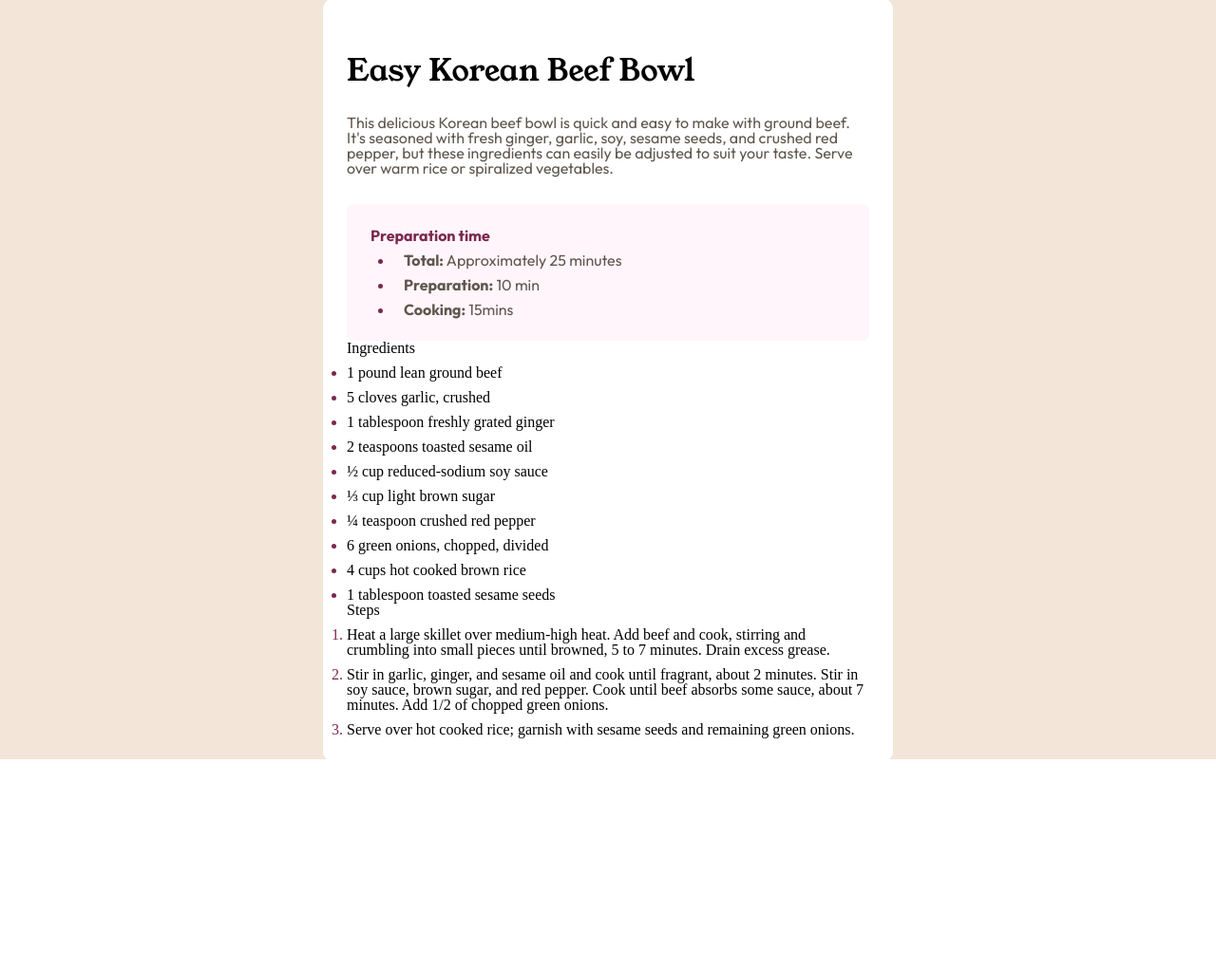
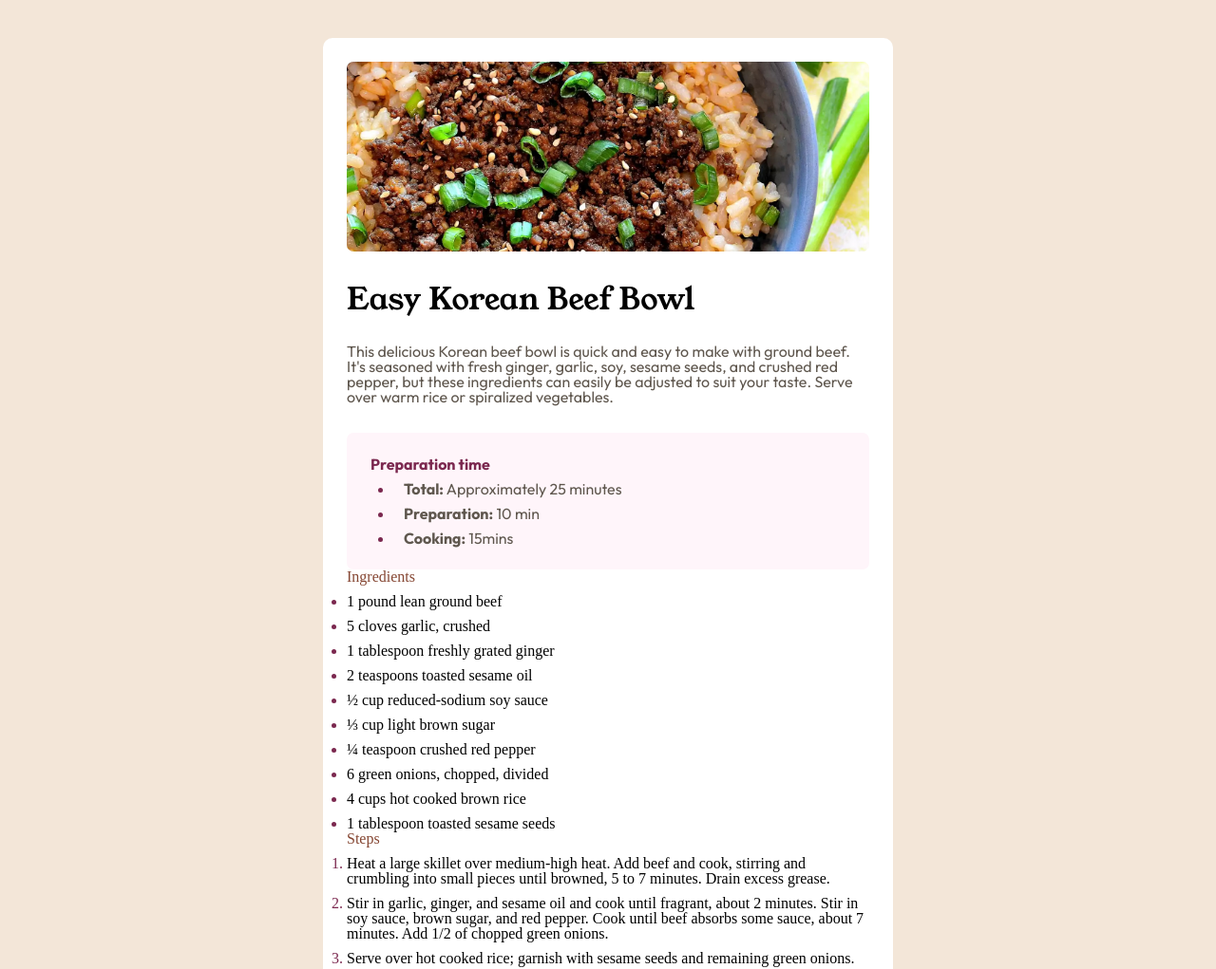
Before and after one commit to onivardi/odin-recipes, a plain HTML site: page recipes/koreanBeefBowl.html in a window 1280 px wide. Shown: the top 1021 px of the page at 95% size. Before the commit the page ends 802 px from the top, so only its background shows below. Drawn offline with Linux system fonts and the light colour scheme.

Commit message:
fix card to center in thge middle of screen

```diff
--- a/recipes/koreanBeefBowl.html
+++ b/recipes/koreanBeefBowl.html
@@ -19,7 +19,7 @@
         <div class="container">
 
             <!--Image Food Section-->
-            <section>
+            <section class="image-container">
                 <!-- <img src="https://www.allrecipes.com/thmb/4PIcvZvGnfgoJvVoQW7lXoLWbG8=/750x0/filters:no_upscale():max_bytes(150000):strip_icc():format(webp)/5759837-b2371603be79499c9e1cfa7eeefc7b25.jpg"
                     alt="Finished Korean Beff Bowl"> -->
             </section>
@@ -40,20 +40,19 @@
             </section>
 
             <!--Preparation Time Section-->
-            <section>
-                <div class="outfit-family preparation-time wenge-brown ">
+            <section class="outfit-family preparation-time wenge-brown ">
                 <h4 class="primary-dark-raspberry">Preparation time</h4>
                 <ul class="prep-time-list">
                     <li><span>Total:</span> Approximately 25 minutes</li>
                     <li><span>Preparation:</span> 10 min</li>
                     <li><span>Cooking:</span> 15mins</li>
                 </ul>
-                </div>
             </section>
+
 
             <!--Ingredients Section-->
             <section>
-                <h3>Ingredients</h3>
+                <h3 class="primary-nutmeg">Ingredients</h3>
                 <ul>
                     <li>1 pound lean ground beef</li>
                     <li>5 cloves garlic, crushed</li>
--- a/style.css
+++ b/style.css
@@ -18,6 +18,10 @@ li::marker {
 li {
     padding-top: 10px;
 }
+h3 {
+    color: hsl(14, 45%, 36%);
+}
+
 .prep-time-list {
     padding-left: 25px;
 }
@@ -25,7 +29,7 @@ li {
     display: flex;
     justify-content: center;
     align-items: center;
-    height: 100vh;
+
 }
 .food-description {
     margin: 30px 0;
@@ -85,6 +89,7 @@ li {
     width: 550px;
     padding: 25px;
     border-radius: 10px;
+    margin: 40px 0;
 }
 .image-container {
     width: 100%;
```
Lines whose indentation alone changed are shown as unchanged.
